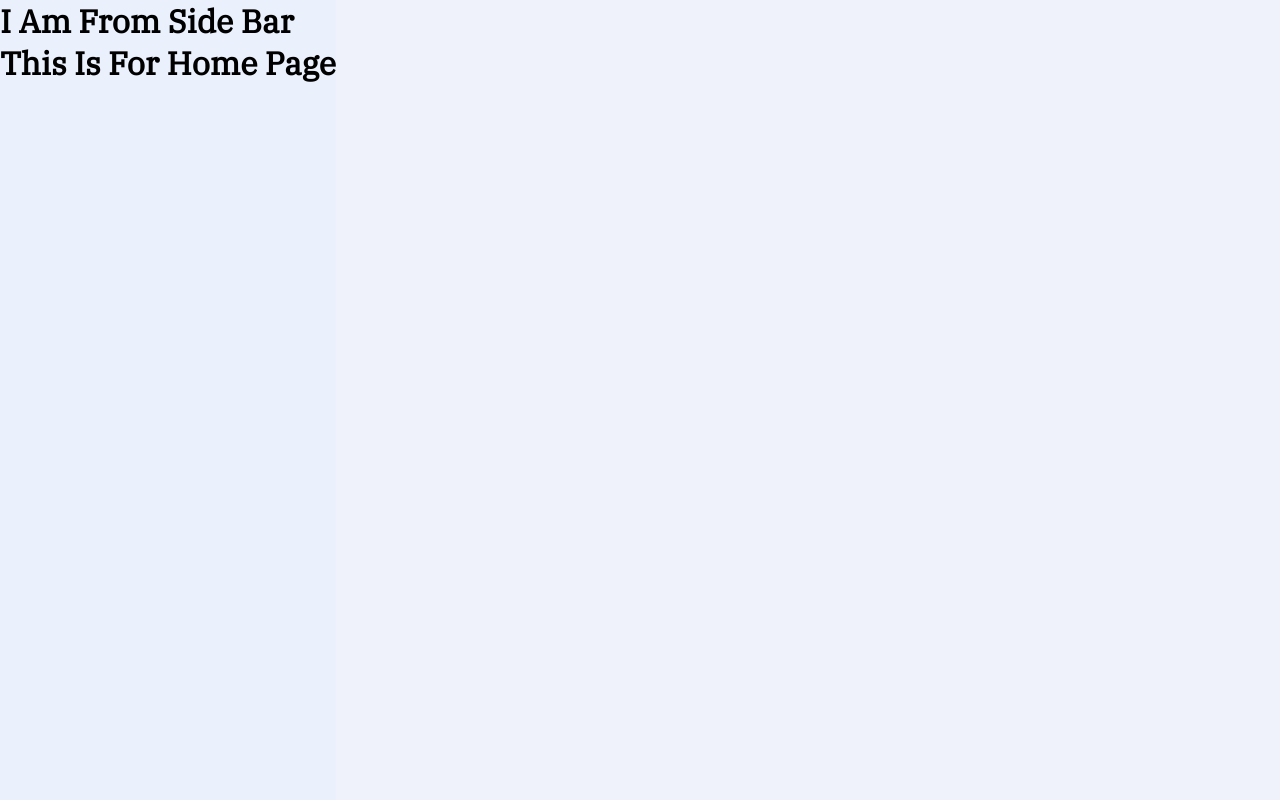
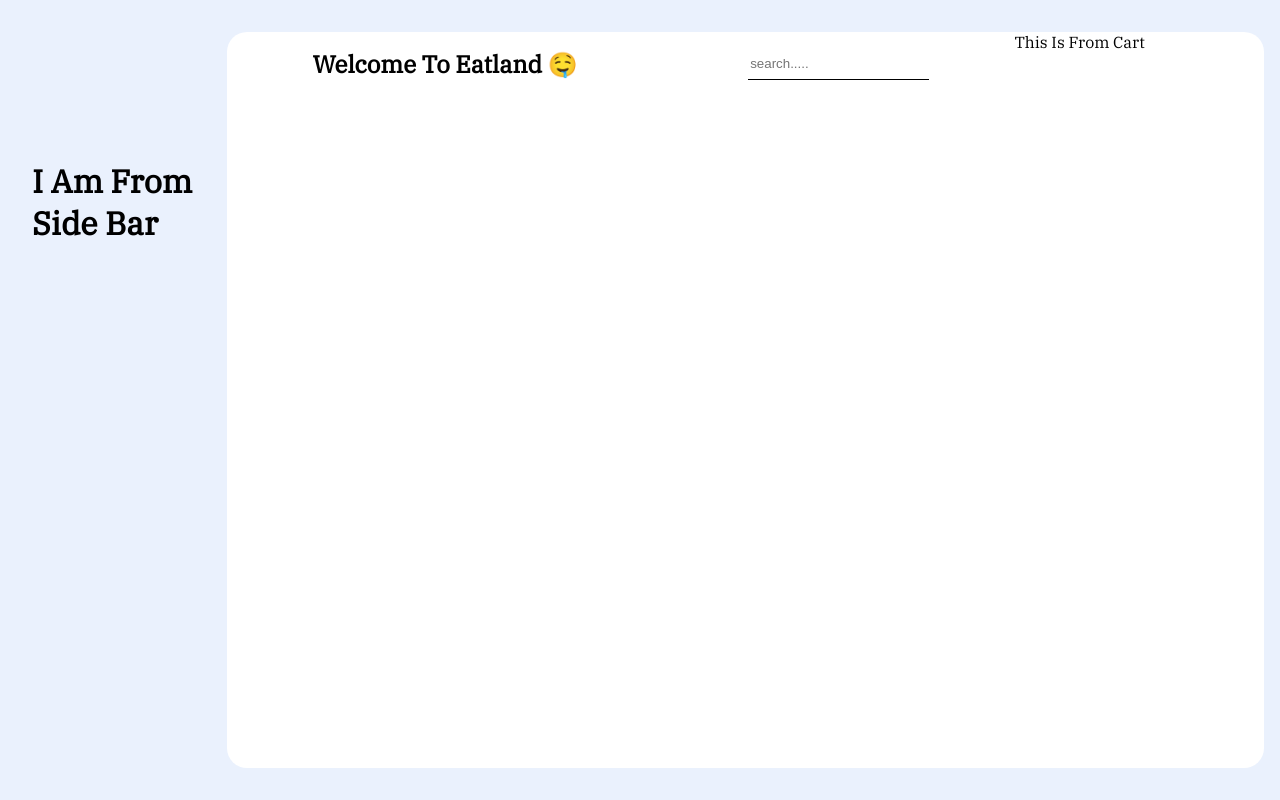
Before and after one commit to venkatesh3498/pizza, a React (Create React App) app: page / in a window 1280 px wide. Built offline with nearby package versions, Linux system fonts and the light colour scheme.

Commit message:
Added Multiple Component empty files and Data file With Just Names

```diff
--- a/src/sidebar/Sidebar.jsx
+++ b/src/components/sidebar/Sidebar.jsx
@@ -1,5 +1,5 @@
 import React from 'react';
-
+import './sidebar.css';
 export const Sidebar = () => {
     return (
         <div className="sidebar">
--- /dev/null
+++ b/src/components/sidebar/sidebar.css
@@ -0,0 +1,5 @@
+.sidebar{
+    width: 14vw;
+    height: 100vh;
+    padding: 10vh 2vh;
+}
--- a/src/pages/home/Home.jsx
+++ b/src/pages/home/Home.jsx
@@ -2,7 +2,7 @@ import '../index.css';
 import './home.css';
 
 import React from 'react'
-import { Sidebar } from '../../sidebar/Sidebar';
+import { Sidebar } from '../../components/sidebar/Sidebar';
 
 function Home() {
     return (
@@ -11,7 +11,15 @@ function Home() {
             <Sidebar />
             </div>
             <div className="home">
-                <h1>This Is For Home Page</h1>
+                <div className="body">
+                    <div className="header">
+                        <h2>Welcome To Eatland 🤤</h2>
+                        <input type="search" placeholder="search....."/>
+                    </div>
+                </div>
+                <div className="cart">
+                    This Is From Cart
+                </div>
             </div>
         </div>
     )
--- a/src/pages/home/home.css
+++ b/src/pages/home/home.css
@@ -0,0 +1,32 @@
+.home{
+    background-color: #ffffff;
+    width: 81vw;
+    height: 92vh;
+    margin: 4vh 2vh 4vh 2vh;
+    justify-content: center;
+    border-radius: 20px;
+    display: flex;
+    flex-direction: row;
+}
+.body{
+    flex-basis: 60vw;
+    flex-grow: 1;
+}
+.header{
+    display: flex;
+    flex-direction: row;
+    margin-top: 2%;
+    justify-content: space-around;
+}
+.header input{
+    flex-basis: 20vh;
+    flex-shrink: 1;
+    border: none;
+    border-bottom: 1px solid;
+    outline: none;
+}
+
+.cart{
+    flex-basis: 18vw;
+    flex-grow: 1;
+}
--- a/src/pages/index.css
+++ b/src/pages/index.css
@@ -1,3 +1,5 @@
 .main{
     background-color: #eaf1fd;
+    display: flex;
+    flex-direction: row;
 }
```
Also changed, not shown: src/Data.jsx (added, +48 -0 lines), src/components/Capsules/Capsule.jsx (added), src/components/Capsules/capsule.css (added), src/components/sidebarList/List.jsx (added), src/components/sidebarList/list.css (added).
